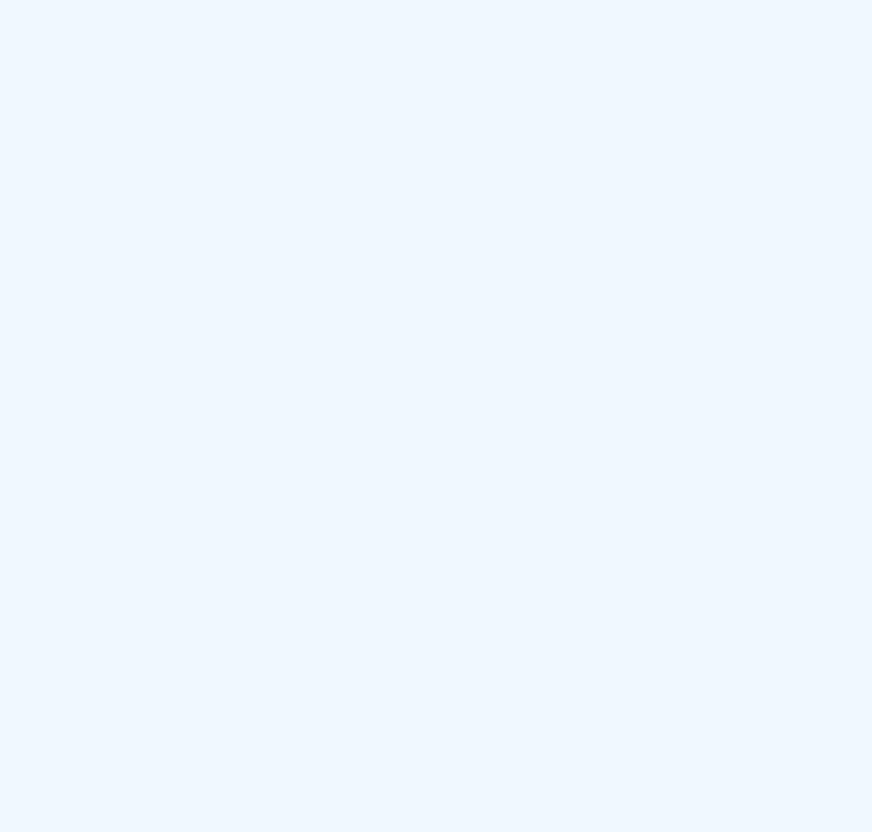
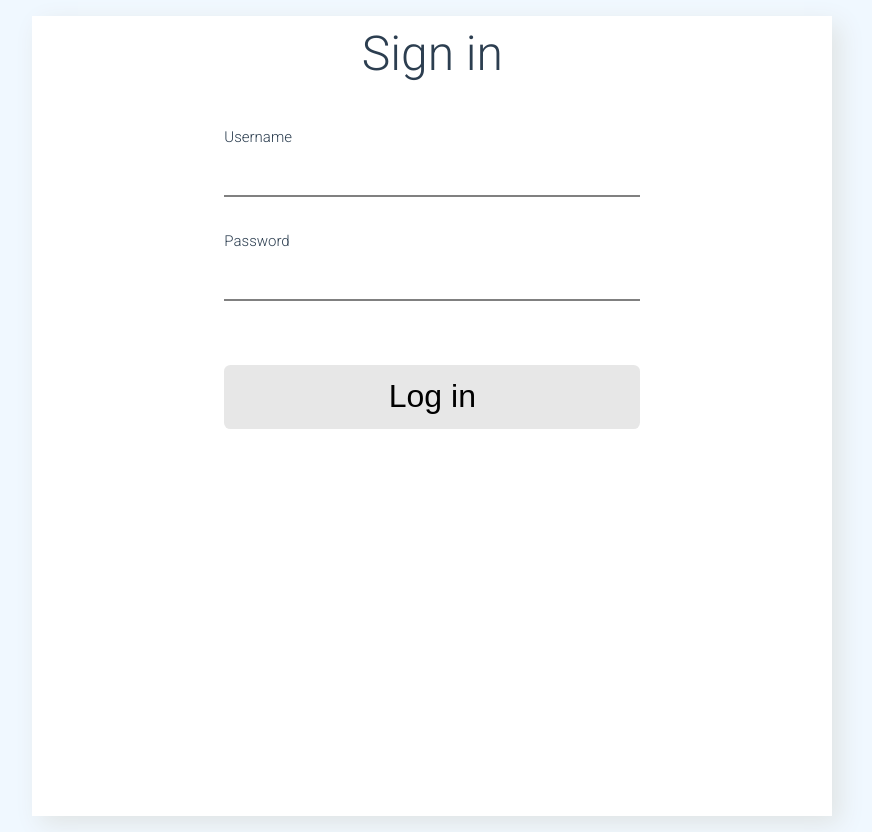
Before and after one commit to PoKonrad/mhrstats, a Vue app: page /login in a window 1280 px wide. Shown: the whole page, without its empty margins (229-1101 px from the left). Before the commit the page ends 800 px from the top, so only its background shows below. Built offline with nearby package versions, Linux system fonts and the light colour scheme.

Commit message:
Login screen

```diff
--- /dev/null
+++ b/src/components/BasicButton.vue
@@ -0,0 +1,22 @@
+<template>
+  <button @click="$emit('buttonClick')"><slot></slot></button>
+</template>
+
+<style scoped lang="scss">
+button {
+  outline: none;
+  border: none;
+  margin: 2rem;
+  width: 100%;
+  height: 4rem;
+  font-size: 2rem;
+  font-weight: 500;
+  background-color: #e7e7e7;
+  transition: 0.1s ease;
+  border-radius: 0.4rem;
+
+  &:active {
+    background-color: #f2f2f2;
+  }
+}
+</style>
--- /dev/null
+++ b/src/components/FormInput.vue
@@ -0,0 +1,41 @@
+<script setup>
+defineProps(["inputType", "modelValue"]);
+defineEmits(["update:modelValue"]);
+</script>
+
+<template>
+  <div class="form-input-container">
+    <label for="input"><slot></slot></label>
+    <input
+      :type="inputType"
+      :value="modelValue"
+      @input="$emit('update:modelValue', $event.target.value)"
+    />
+  </div>
+</template>
+
+<style scoped lang="scss">
+input {
+  outline: 0;
+  border-width: 0 0 2px;
+  border-color: gray;
+  transition: 0.5s ease;
+  font-size: 1.5rem;
+  width: 100%;
+
+  &:focus {
+    border-color: blue;
+  }
+}
+.form-input-container {
+  display: flex;
+  flex-direction: column;
+  justify-content: center;
+  align-items: flex-start;
+  width: 100%;
+}
+
+label {
+  margin-bottom: 1rem;
+}
+</style>
--- a/src/views/LoginView.vue
+++ b/src/views/LoginView.vue
@@ -1,3 +1,50 @@
+<script setup>
+import FormInput from "../components/FormInput.vue";
+import BasicContainer from "../components/BasicContainer.vue";
+import BasicButton from "../components/BasicButton.vue";
+import { ref } from "vue";
+
+const login = ref("");
+const password = ref("");
+
+const test = () => {
+  console.log(login.value);
+  console.log(password.value);
+};
+</script>
 <template>
+  <div class="login-container">
+    <BasicContainer width="50rem" height="50rem">
+      <BasicContainer
+        clear
+        height="50rem"
+        width="30rem"
+        :style="{
+          flexDirection: 'column',
+          justifyContent: 'flex-start',
+          flexBasis: '26rem',
+          rowGap: '2rem',
+        }"
+      >
+        <p>Sign in</p>
+        <FormInput v-model="login" input-type="text">Username</FormInput>
+        <FormInput v-model="password" input-type="password">Password</FormInput>
+        <BasicButton @click="test">Log in</BasicButton>
+      </BasicContainer>
+    </BasicContainer>
+  </div>
+</template>
 
-</template>
+<style scoped>
+.login-container {
+  width: 100%;
+  height: 100%;
+  display: flex;
+  align-items: center;
+  justify-content: center;
+}
+
+p {
+  font-size: 3rem;
+}
+</style>
```
